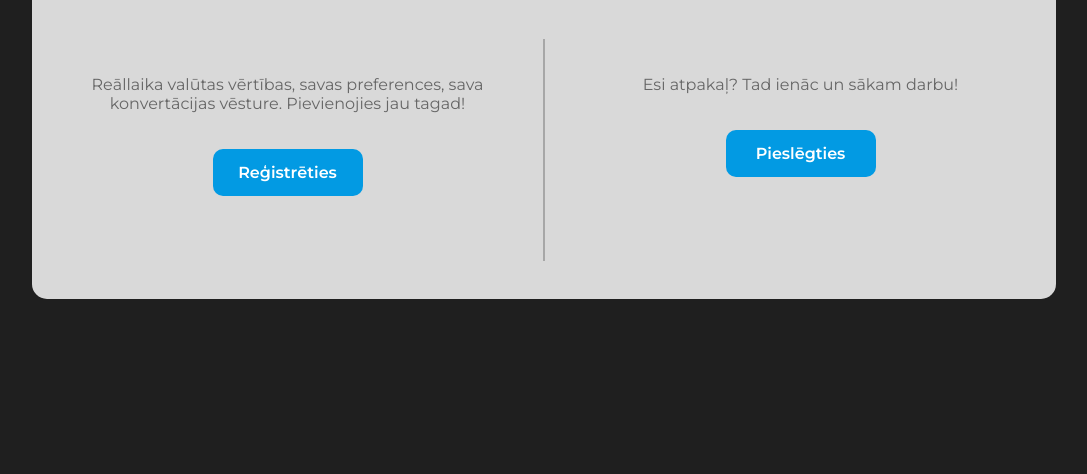
After one commit to Lauris05-txt/Programm-anas-piekluves-darbs, a Flask app: page /home in a window 1280 px wide. The commit adds this page. Shown: the part 326-800 px from the top of the page, without its empty margins (96-1183 px from the left). Run offline with Flask 3, Linux system fonts and the light colour scheme.

Commit message:
Sākumlapa

```diff
--- a/currency_converter.py
+++ b/currency_converter.py
@@ -44,7 +44,9 @@ def delete_history():
     history = db.delete_history()
     return render_template("history.html", history = history)
 
-
+@app.route("/home", methods = ["GET"])
+def home():
+    return render_template("home.html")
 
 if __name__ == '__main__':
     app.run(debug=True)
--- a/static/style.css
+++ b/static/style.css
@@ -311,7 +311,8 @@ table {
 }
 
 .copy-button {
-    margin-left: 220px;
+    position: absolute;
+    right: 260px;
 }
 
 .copy-button-icon {
@@ -333,3 +334,66 @@ table {
 .copy-button-icon:active:after {
     color: #00ff51;
 }
+
+.box-img {
+    background-image: url('https://www.imf.org/-/media/Images/IMF/Blog/Migrated/BLOG-2099x600-Currencies-Zephyr18-iStock-by-Getty-Images-iStock-1056322744.ashx');
+    height: 200px;
+    background-color: #D9D9D9;
+    display: block;
+    margin: auto;
+    border-radius: 15px;
+}
+
+.paragr-left {
+    margin: auto;
+    margin-top: 60px;
+    width: 500px;
+    text-align: center;
+    color: #666666;
+}
+
+.paragr-right {
+    margin: auto;
+    margin-top: 60px;
+    width: 500px;
+    text-align: center;
+    color: #666666;
+}
+
+.line-2 {
+
+    margin-left: 1px solid #a7a7a7;
+    border-color: #a7a7a7;
+    border-style: solid;
+    height: 220px;
+    margin-top: 40px;
+
+}
+
+.button {
+    border: none;
+    font-family: 'Montserrat', 'serif';
+    border-radius: 10px;
+    color: #ffffff;
+    background-color: #029AE3;
+    padding: 14px;
+    text-decoration: none;
+    font-weight: 600;
+    transition: 0.3s;
+    width: 150px;
+    margin-top: 20px;
+    font-size: 16px;
+}
+
+.button:hover {
+    width: 150px;
+    font-family: 'Montserrat', 'serif';
+    background-color: #006fa3;
+}
+
+.heading {
+    padding-left: 70px;
+    padding-top: 95px;
+    font-weight: 600;
+    font-size: 22px;
+}
--- a/templates/history.html
+++ b/templates/history.html
@@ -20,7 +20,7 @@
           <ul class="navbar">
             <li><a href="/ieiet">Log in</a></li>
             <li><a href="/regisreties">Sign up</a></li>
-            <li style="float:left"><a href="/">Valūtas konvertētājs</a></li>
+            <li style="float:left"><a href="/home">Valūtas konvertētājs</a></li>
           </ul>
         </div>
         <div class="mother-box">
@@ -53,7 +53,7 @@
 
                 <input class="delete-history-button" type="submit" name="delete_history" value="Dzēst vēsturi"/>
                 </form>
-                <a href="/"> Atgriezties </a>
+                <a class="atgriezties-poga" href="/"> &larr; Atgriezties </a>
                 </div>
             </div>
         </div>
--- /dev/null
+++ b/templates/home.html
@@ -0,0 +1,44 @@
+<!DOCTYPE html>
+<html lang="en">
+    <head>
+        <meta charset="UTF-8">
+        <meta name="viewport" content="width=device-width, initial-scale=1.0">
+        <meta http-equiv="X-UA-Compatible" content="ie=edge">
+        <title> Valūtas konvertētājs</title>
+        <link rel="stylesheet" type="text/css" href="{{ url_for('static', filename='style.css' ) }}">
+        <link rel="preconnect" href="https://fonts.googleapis.com">
+        <link rel="preconnect" href="https://fonts.gstatic.com" crossorigin>
+        <link href="https://fonts.googleapis.com/icon?family=Material+Icons" rel="stylesheet">
+        <link href="https://fonts.googleapis.com/css2?family=Montserrat:ital,wght@0,100..900;1,100..900&display=swap" rel="stylesheet">
+    </head>
+    <body>
+    <div>
+      <!-- body div -->
+        <ul class="navbar">
+            <li><a href="/ieiet">Log in</a></li>
+            <li><a href="/regisreties">Sign up</a></li>
+            <li style="float:left"><a href="/home">Valūtas konvertētājs</a></li>
+        </ul>
+        <div style="padding-top: 60px;">
+        <div class="big-box">
+            <div class="box-img">
+                <h2 class="heading"> Reāllaika valūtas konvertētājs. </h2>
+            </div>
+            <div class="content">
+                <div class="paragr-left">
+                    <p> Reāllaika valūtas vērtības, savas preferences, sava konvertācijas vēsture. Pievienojies jau tagad! </p>
+                    <input type="button" class="button" value="Reģistrēties">
+                </div>
+                <div>
+                    <hr class="line-2">
+                </div>
+                <div class="paragr-right">
+                    <p> Esi atpakaļ? Tad ienāc un sākam darbu! </p>
+                    <input type="button" class="button" value="Pieslēgties">
+                </div>
+            </div>
+        </div>
+    </div>
+    </div>
+    </body>
+</html>
--- a/templates/index.html
+++ b/templates/index.html
@@ -20,7 +20,7 @@
     <ul class="navbar">
       <li><a href="/ieiet">Log in</a></li>
       <li><a href="/regisreties">Sign up</a></li>
-      <li style="float:left"><a href="/">Valūtas konvertētājs</a></li>
+      <li style="float:left"><a href="/home">Valūtas konvertētājs</a></li>
     </ul>
 
     <div class="content">
@@ -85,7 +85,7 @@
       </div>
       </div>
       <div>
-        <hr class="line"></hr>
+        <hr class="line">
       </div>
       <div class="right-mother-box">
         <div class="right-big-box">
```
Also changed, not shown: assets/BLOG-2099x600-Currencies-Zephyr18-iStock-by-Getty-Images-iStock-1056322744.jpg (added), valutas_konvertetajs.db, valūtas_konvertētājs.db (added).
